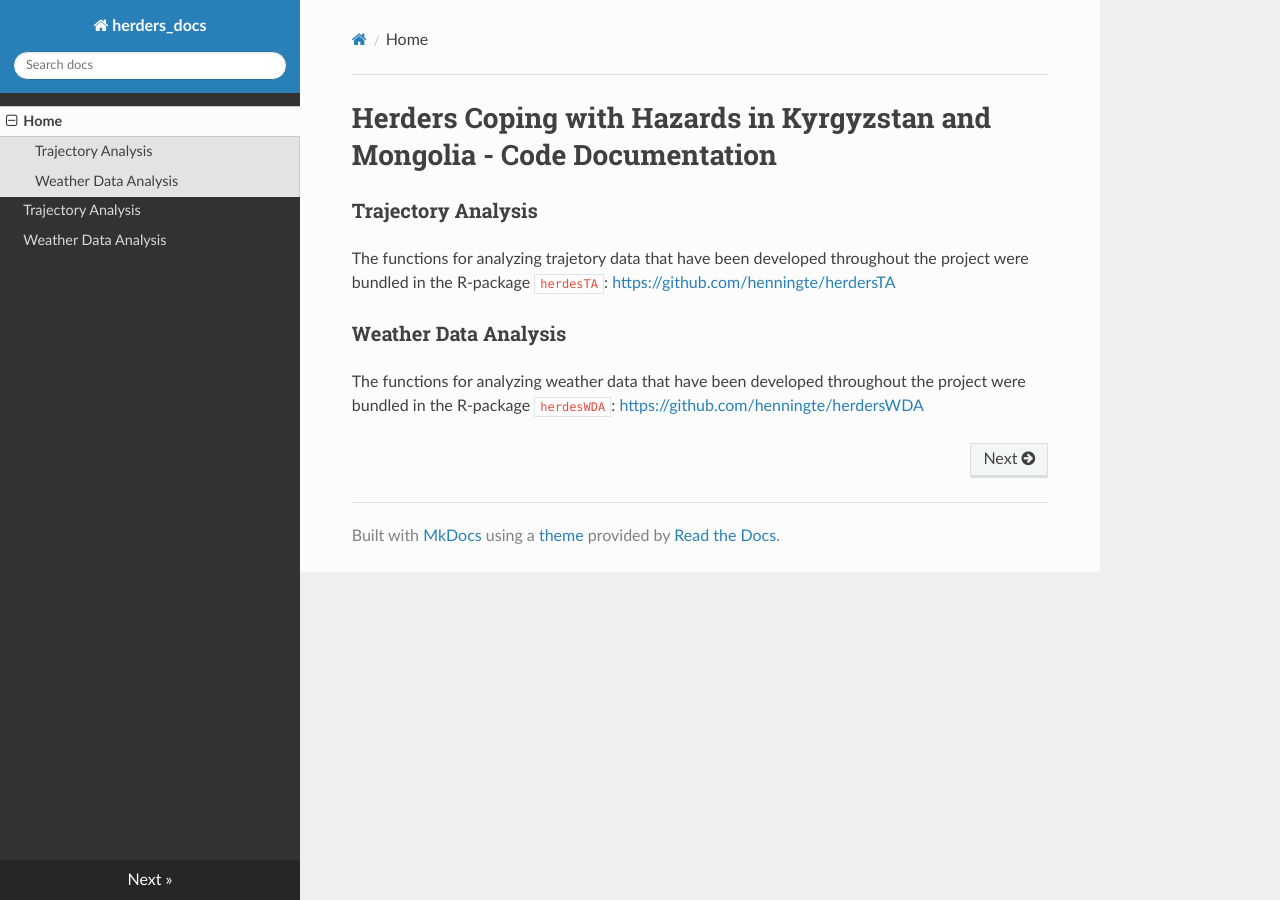
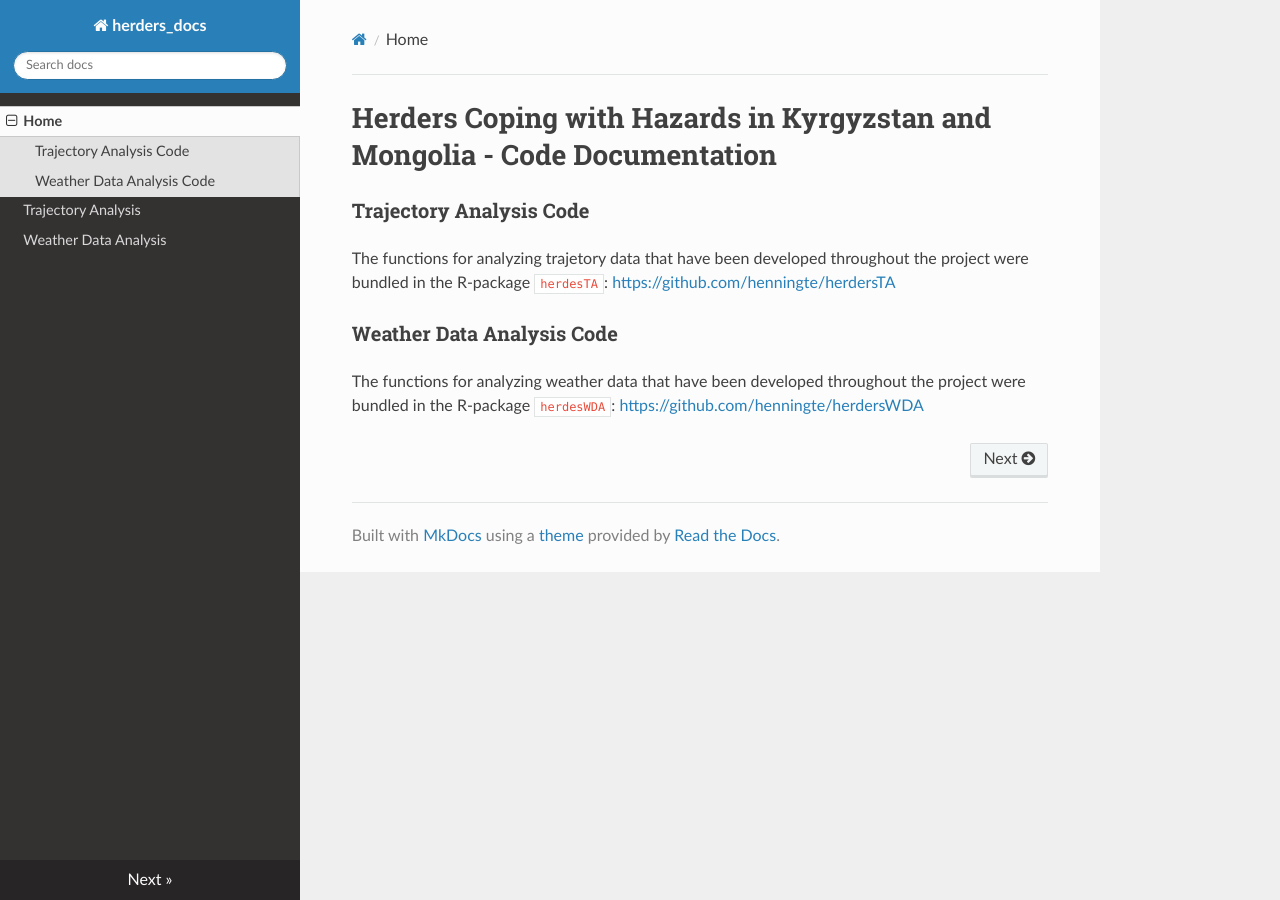
Before and after one commit to DaChro/herders_docs, an MkDocs documentation site: the page built from docs/index.md, in a window 1280 px wide. Built offline with MkDocs 1.6.1, drawn with Linux system fonts in a browser that asks for light colours; nearby versions of some CDN libraries.

Commit message:
update index.md

```diff
--- a/docs/index.md
+++ b/docs/index.md
@@ -2,9 +2,9 @@
 
 
 
-### Trajectory Analysis
+### Trajectory Analysis Code
 The functions for analyzing trajetory data that have been developed throughout the project were bundled in the R-package `herdesTA`: [https://github.com/henningte/herdersTA](https://github.com/henningte/herdersTA)
 
 
-### Weather Data Analysis
+### Weather Data Analysis Code
 The functions for analyzing weather data that have been developed throughout the project were bundled in the R-package `herdesWDA`: [https://github.com/henningte/herdersWDA](https://github.com/henningte/herdersWDA)
```
